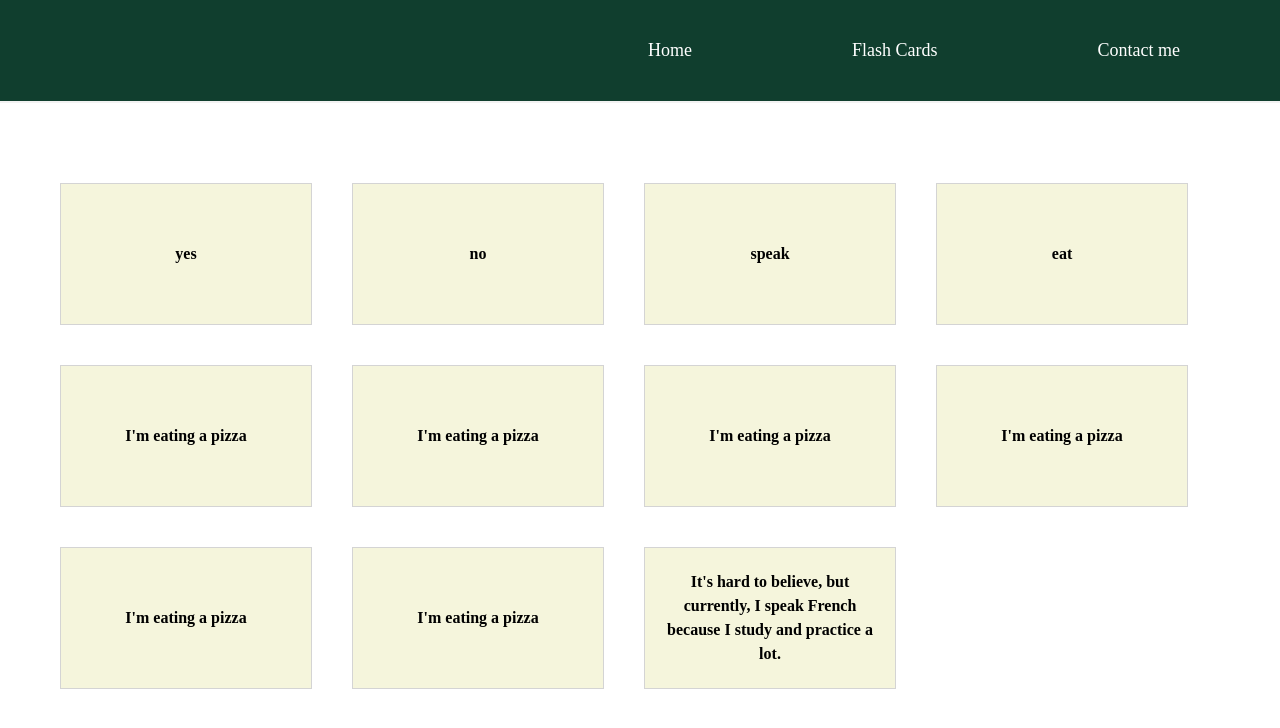
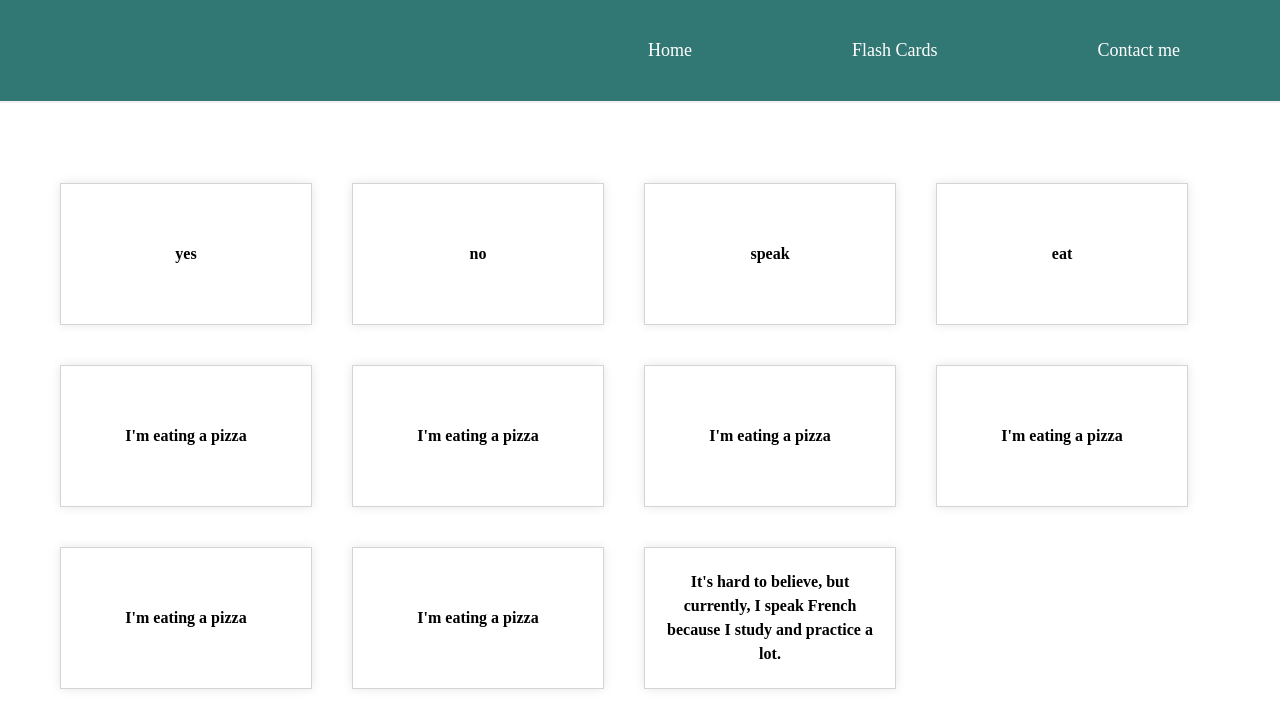
Before and after one commit to gultaj7/as3_w-m1_fall2023, a React (Create React App) app in the folder flashcards-app/: page / in a window 1280 px wide. Shown: the top 728 px of the page. Built offline with nearby package versions, Linux system fonts and the light colour scheme; data requests are answered from the project's data file.

Commit message:
add new colors

```diff
--- a/flashcards-app/src/index.css
+++ b/flashcards-app/src/index.css
@@ -1,6 +1,8 @@
 * {
   margin: 0;
 }
+
+/*colors: navbar bcg, navbar a color, cards bcg, back bgc
 
 /* Navbar styling */
 .navbar {
@@ -11,7 +13,9 @@
   margin: 0 auto;
   border-bottom: 2px solid #f2f2f2;
   font-size: large;
-  background-color: #013220ef;
+  background-color: #317773;
+  /* background-color: #013220ef; */
+  /* background-color: #B85042; */
 
 }
 
@@ -52,7 +56,7 @@
   word-wrap: break-word;
   /* padding: 16px 16px; */
   transition: box-shadow 0.3s;
-  background-color: beige;
+  box-shadow: 0 0 10px rgba(0, 0, 0, 0.1);
 }
 
 .cards:hover {
@@ -82,7 +86,9 @@
 }
 
 .back {
-  background-color: #00690028;
+  /* background-color: #00690012; */
+  background-color: #e2d1f96f;
+  /* background-color: #e7e8d175; */
   padding: 0%;
 }
 
```
